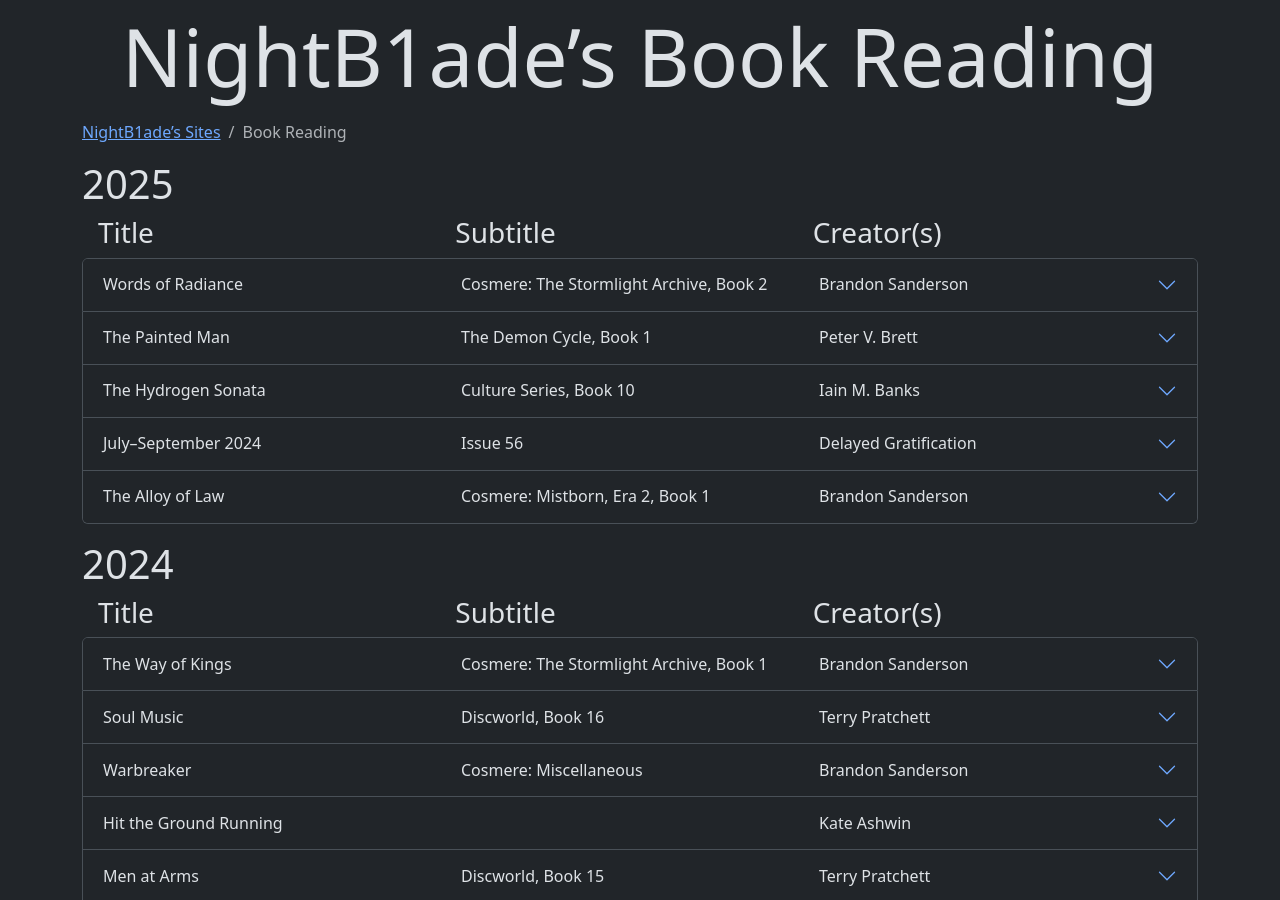
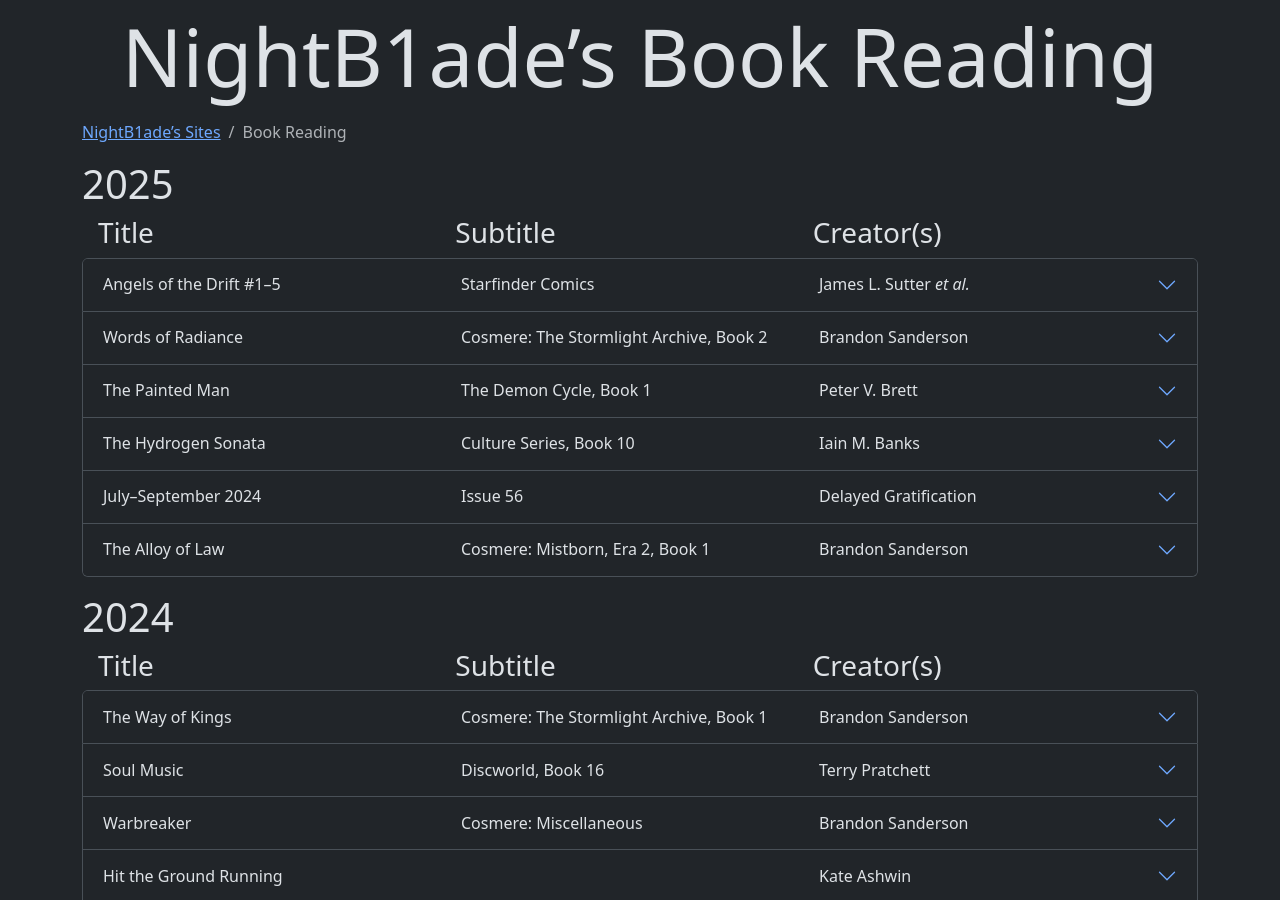
Before and after one commit to NightB1ade/BookReading, a Jekyll site: the page built from index.html, in a window 1280 px wide and 900 px high. Built offline with Jekyll 4.4.1, drawn with Linux system fonts in a browser that asks for light colours.

Commit message:
Starfinder: Angels of the Drift: Add

```diff
--- a/_data/ReadingList.json
+++ b/_data/ReadingList.json
@@ -2216,4 +2216,17 @@
 			}
 		]
 	}
+	, {
+		"title": "Angels of the Drift #1–5"
+		, "subtitle": "Starfinder Comics"
+		, "creators": [
+			"James L. Sutter"
+			, "Edu Menna"
+		]
+		, "notes": []
+		, "progress": [{
+				"date": "2025-03-14"
+				, "percentage": 1
+		}]
+	}
 ]
```
